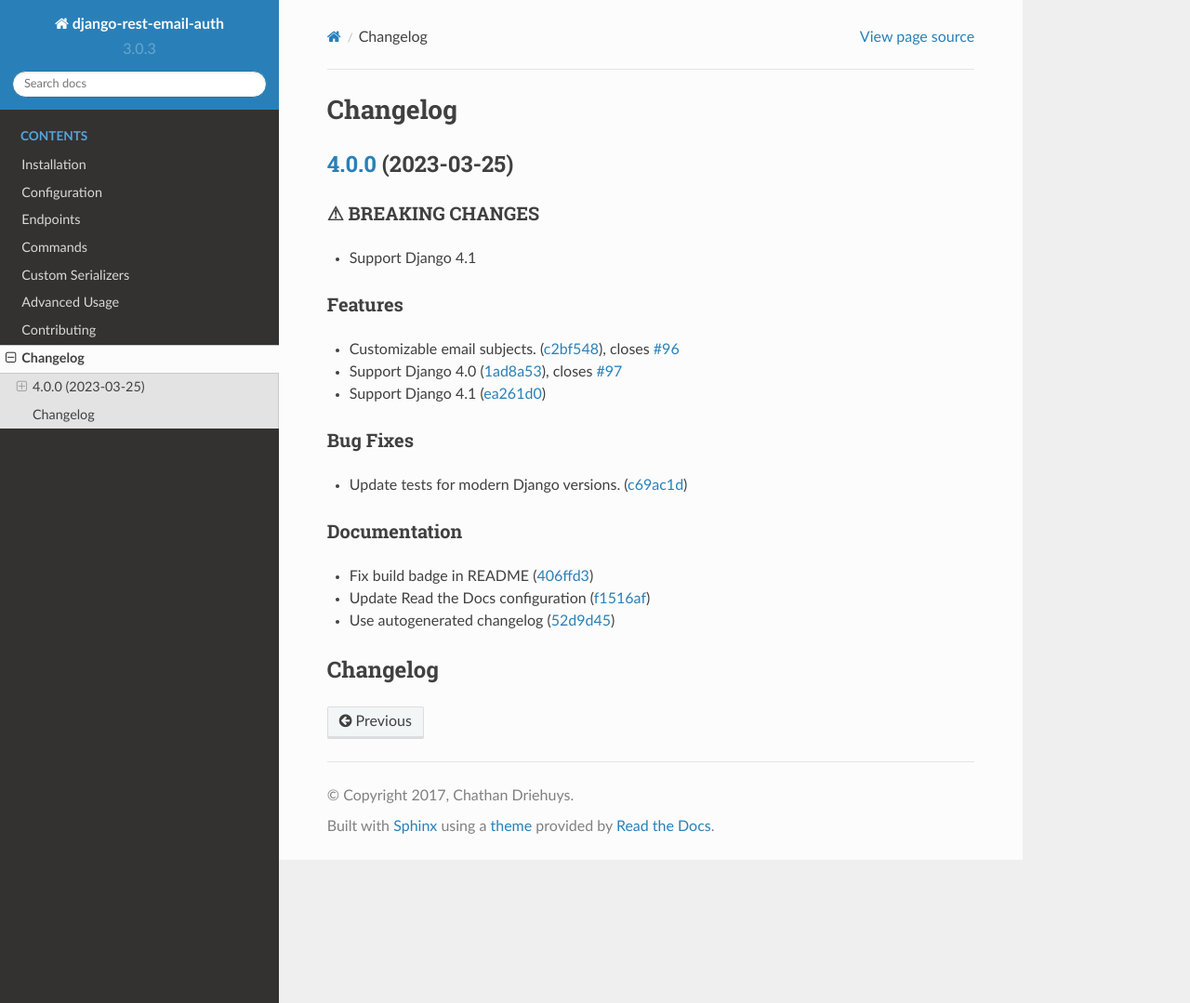
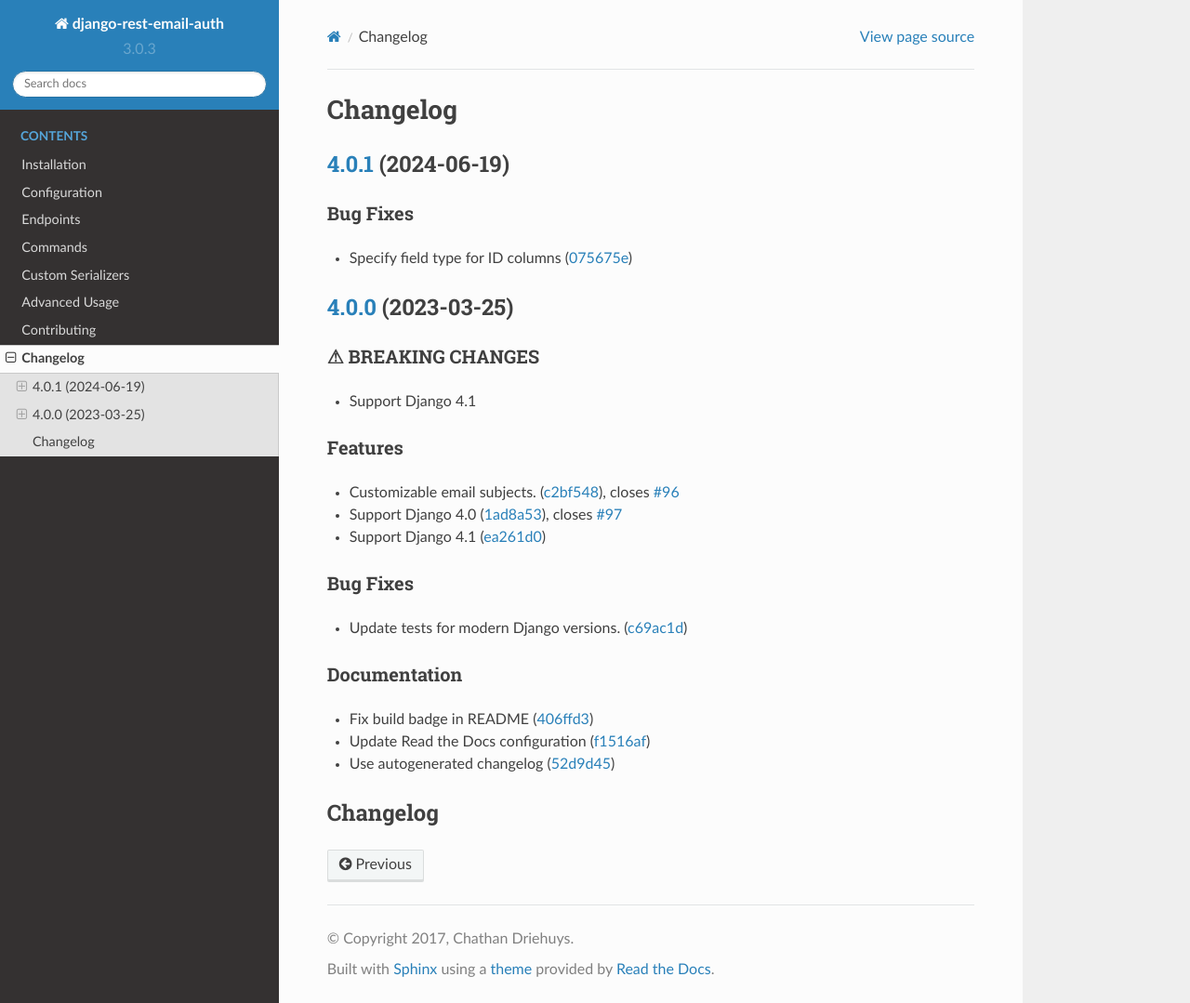
Before and after one commit to cdriehuys/django-rest-email-auth, a Sphinx documentation site: the page built from docs/CHANGELOG.md, in a window 1280 px wide and 1079 px high. Shown: the whole window at 93% size. Built offline with Sphinx 7.4.7 and the Read the Docs theme 2.0.0, drawn with Linux system fonts in a browser that asks for light colours.

Commit message:
chore(master): release 4.0.1

```diff
--- a/docs/CHANGELOG.md
+++ b/docs/CHANGELOG.md
@@ -1,4 +1,11 @@
 # Changelog
+
+## [4.0.1](https://github.com/cdriehuys/django-rest-email-auth/compare/v4.0.0...v4.0.1) (2024-06-19)
+
+
+### Bug Fixes
+
+* Specify field type for ID columns ([075675e](https://github.com/cdriehuys/django-rest-email-auth/commit/075675edb611f3b5282d2dfaa4f51411fcdbe4ec))
 
 ## [4.0.0](https://github.com/cdriehuys/django-rest-email-auth/compare/v3.0.3...v4.0.0) (2023-03-25)
 
--- a/pyproject.toml
+++ b/pyproject.toml
@@ -17,7 +17,7 @@ exclude = '''
 
 [tool.poetry]
 name = "django-rest-email-auth"
-version = "4.0.0"
+version = "4.0.1"
 description = "Django app for email based authentication and registration via a REST API."
 authors = ["Chathan Driehuys <chathan@driehuys.com>"]
 license = "MIT"
--- a/setup.py
+++ b/setup.py
@@ -9,7 +9,7 @@ def get_description():
 setup(
     # Package meta-data
     name="django-rest-email-auth",
-    version="4.0.0",
+    version="4.0.1",
     description="Django app for email based authentication and registration.",
     long_description=get_description(),
     author="Chathan Driehuys",
```
